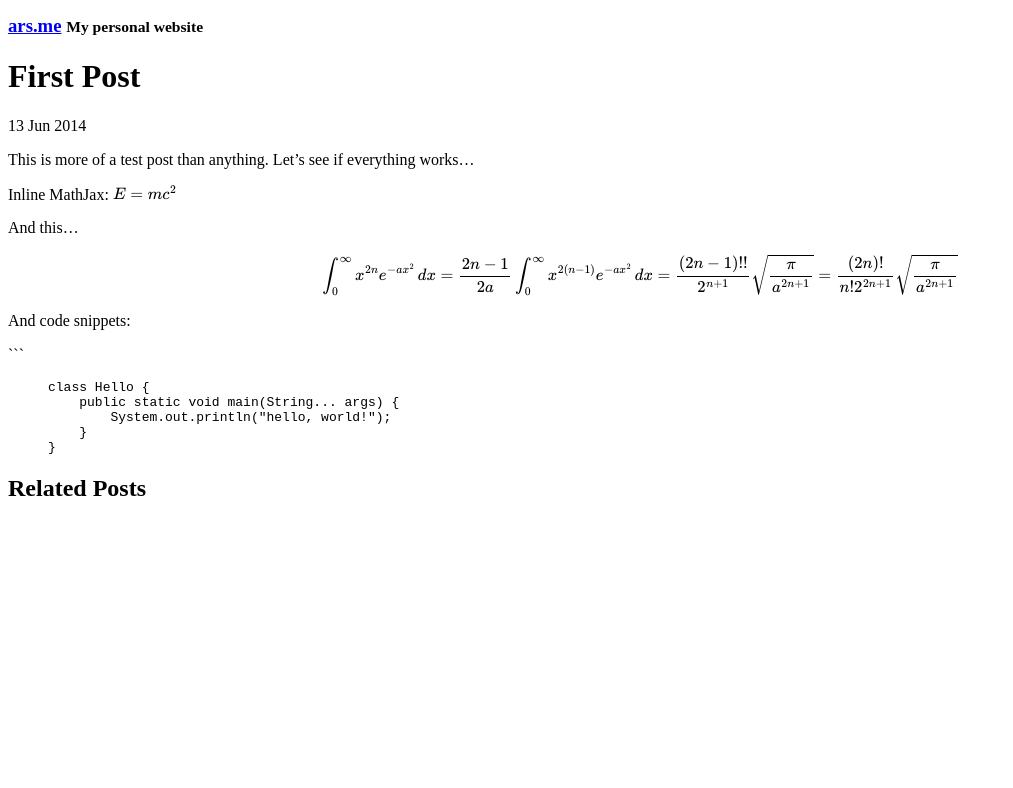
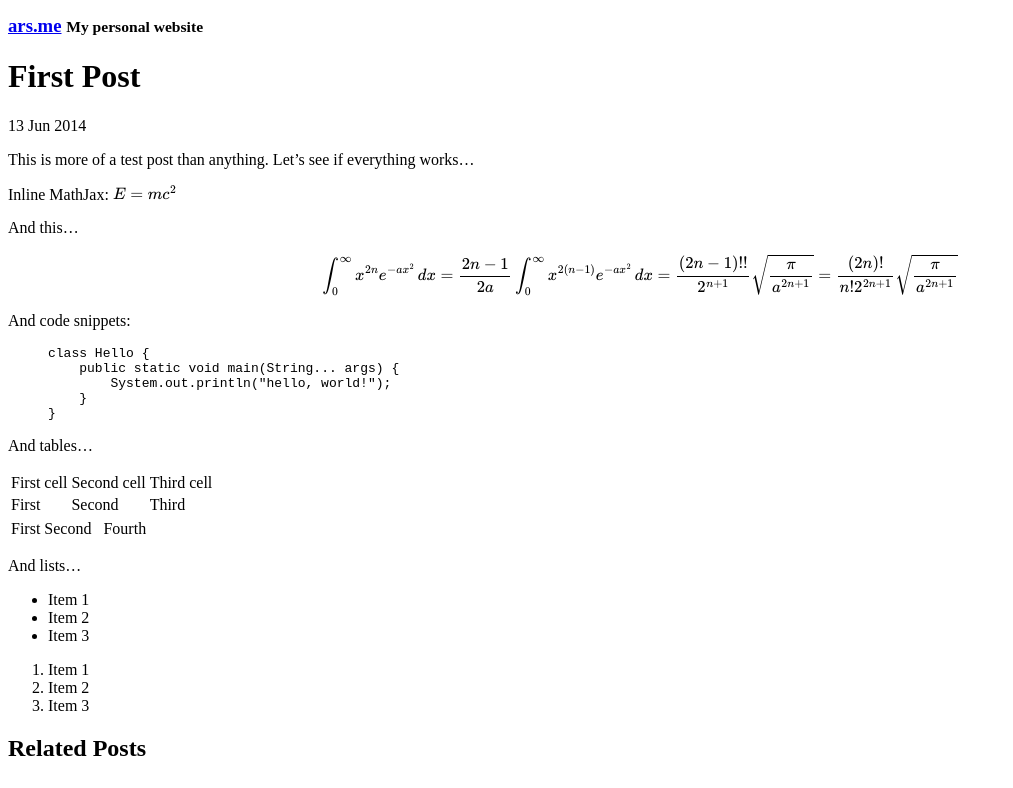
Before and after one commit to arshajii/arshajii.github.io, a Jekyll site: the page built from _posts/2014-06-13-test-post.md, in a window 1280 px wide, cut to the strip 112-900 px from the top of the page. Shown: the whole strip, without its empty margins (0-1013 px from the left). Built offline with Jekyll 4.4.1, drawn with Linux system fonts in a browser that asks for light colours; formulas are drawn with MathJax 3.

Commit message:
update first post

````diff
--- a/_posts/2014-06-13-test-post.md
+++ b/_posts/2014-06-13-test-post.md
@@ -20,7 +20,6 @@ $$
 
 And code snippets:
 
-```
 {% highlight java %}
 class Hello {
     public static void main(String... args) {
@@ -28,3 +27,20 @@ class Hello {
     }
 }
 {% endhighlight %}
+
+And tables...
+
+| First cell|Second cell|Third cell
+| First | Second | Third |
+
+First | Second | | Fourth |
+
+And lists...
+
+- Item 1
+- Item 2
+- Item 3
+
+1. Item 1
+2. Item 2
+3. Item 3
````
